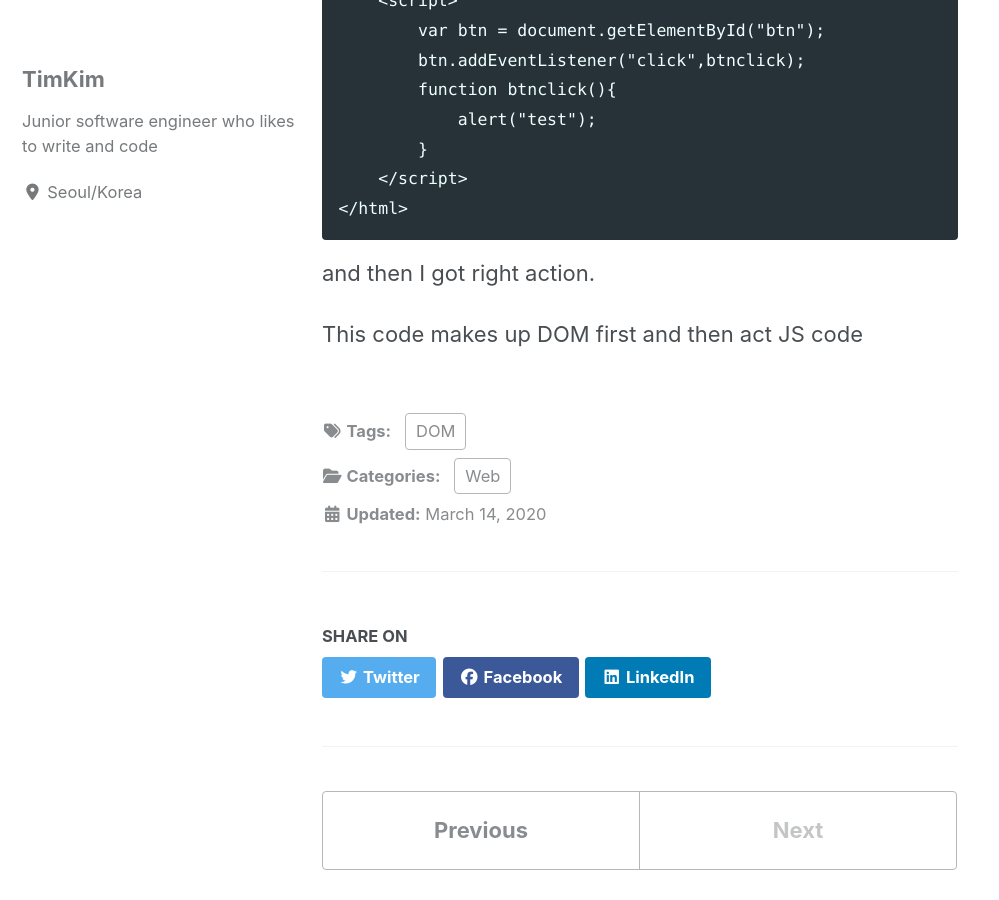
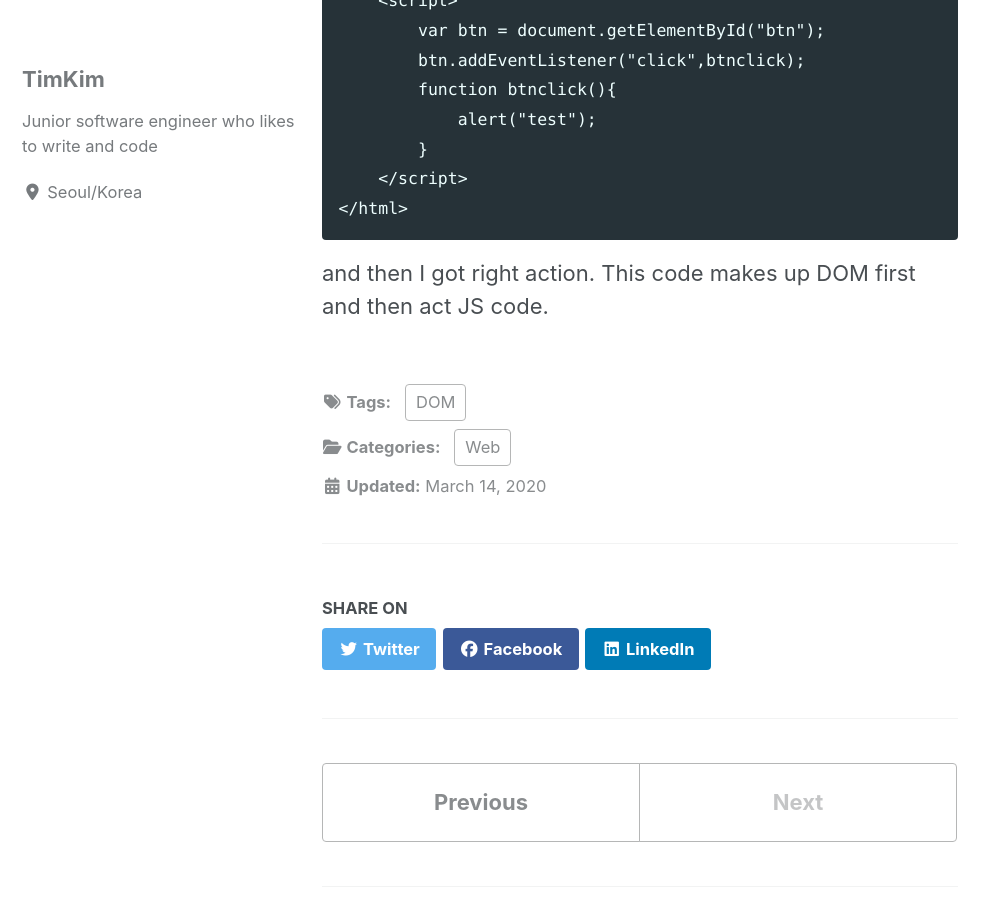
Before and after one commit to Youngjin-KimY/blog, a Jekyll site: the page built from _posts/2020-03-15-DOM.md, in a window 1280 px wide and 900 px high, scrolled down 1854 px. Shown: the whole window, without its empty margins (0-999 px from the left). Built offline with Jekyll 4.4.1, drawn with Linux system fonts in a browser that asks for light colours; cached includes are drawn as plain includes; nearby versions of some CDN libraries; comment, search, counter and statistics services are not loaded; some of the changed text lies outside the part shown.

Commit message:
slight change of DOM

````diff
--- a/_posts/2020-03-15-DOM.md
+++ b/_posts/2020-03-15-DOM.md
@@ -68,6 +68,4 @@ the reason why is that before DOM is made up, JS code is executed, so JS code ca
     </script>
 </html>
 ```
-and then I got right action.<br>
-
-This code makes up DOM first and then act JS code
+and then I got right action. This code makes up DOM first and then act JS code.
````
Also changed, not shown: other parts of _posts/2020-03-15-DOM.md (+1 -1 lines).
